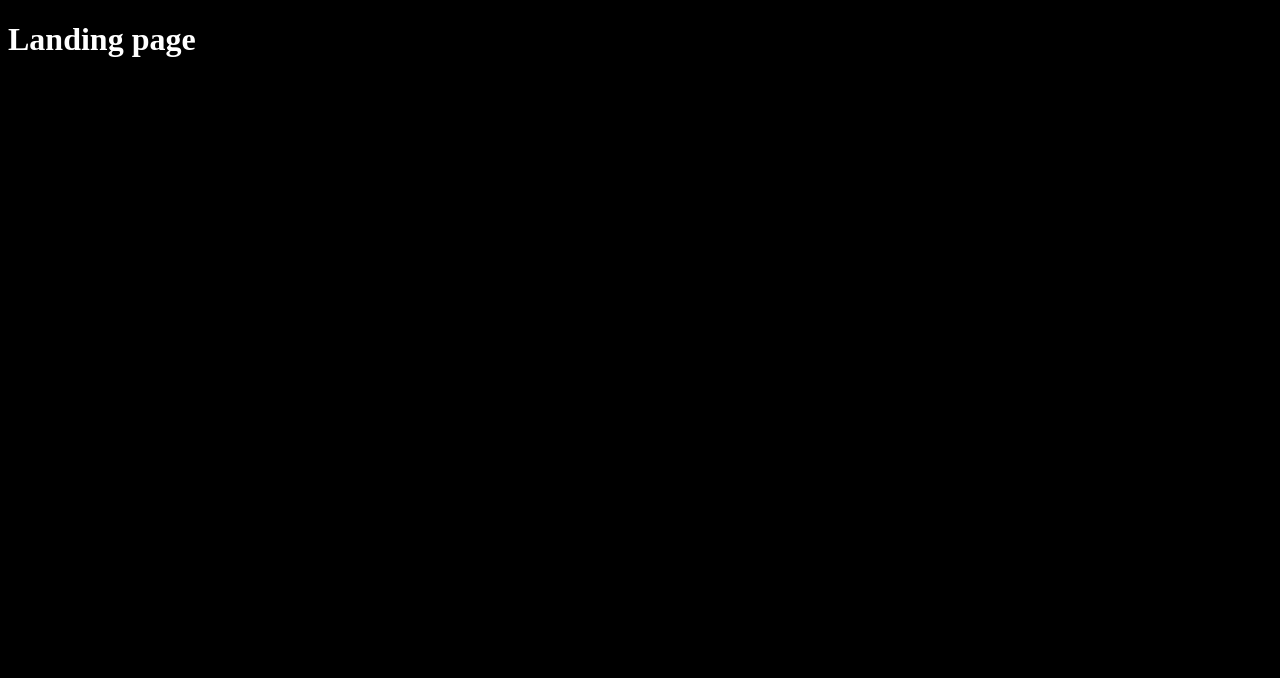
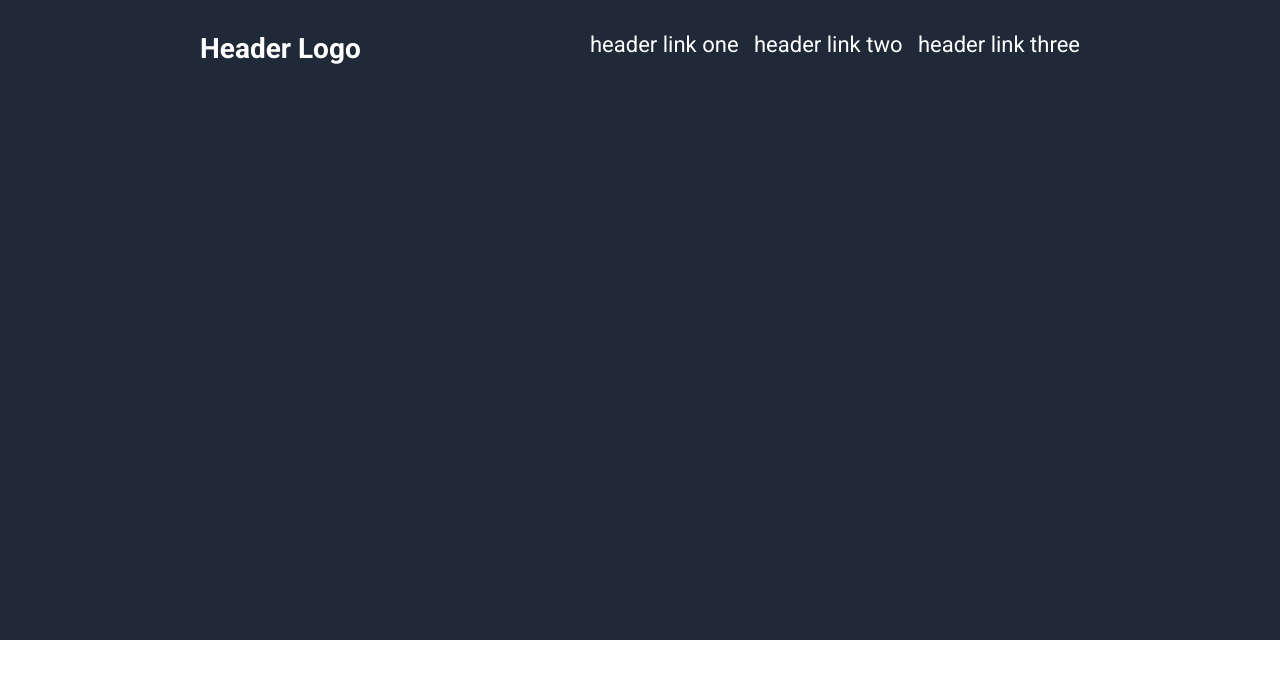
Before and after one commit to XavierGlezH/landing-page, a plain HTML site: page index.html in a window 1280 px wide. Drawn offline with Linux system fonts and the light colour scheme.

Commit message:
Add header structure and items

```diff
--- a/css/styles.css
+++ b/css/styles.css
@@ -1,4 +1,39 @@
+
 *{
+    box-sizing: border-box;
+    margin: 0;
+    padding: 0;
+    font-family: 'Roboto', sans-serif;
+}
+
+a{
+    text-decoration: none;
     color: white;
-    background-color: black;
 }
+
+.header{
+    display: flex;
+    padding: 32px 200px;
+
+}
+
+.logo{
+    flex: 1;
+    /* background-color: aquamarine; */
+    font-weight: bold;
+    font-size: 28px;
+}
+
+.links{
+    display: flex;
+    justify-content: end;
+    /* background-color: red; */
+    justify-content: space-between;
+    flex: 1 100px;
+    font-size: 22px;
+}
+
+.hero{
+    background-color: #1f2937;
+    height: 80vh;
+}
--- a/index.html
+++ b/index.html
@@ -1,13 +1,35 @@
 <!DOCTYPE html>
 <html lang="en">
+
 <head>
     <meta charset="UTF-8">
     <meta name="viewport" content="width=device-width, initial-scale=1.0">
+    <title>Landing Page</title>
     <link rel="stylesheet" href="css/styles.css">
-    <title>Landing Page</title>
+    <link rel="preconnect" href="https://fonts.googleapis.com">
+    <link rel="preconnect" href="https://fonts.gstatic.com" crossorigin>
+    <link href="https://fonts.googleapis.com/css2?family=Roboto:ital,wght@0,300;0,400;0,500;0,700;1,900&display=swap"
+        rel="stylesheet">
 </head>
+
 <body>
-    <h1>Landing page</h1>
+    <div class="hero">
+        <div class="header">
+            <div class="logo">
+                <a href="#">Header Logo</a>
+            </div>
+            <div class="links">
+                <a href="#">header link one</a>
+                <a href="#">header link two</a>
+                <a href="#">header link three</a>
+
+            </div>
+        </div>
+    </div>
+
+
+
 
 </body>
+
 </html>
```
